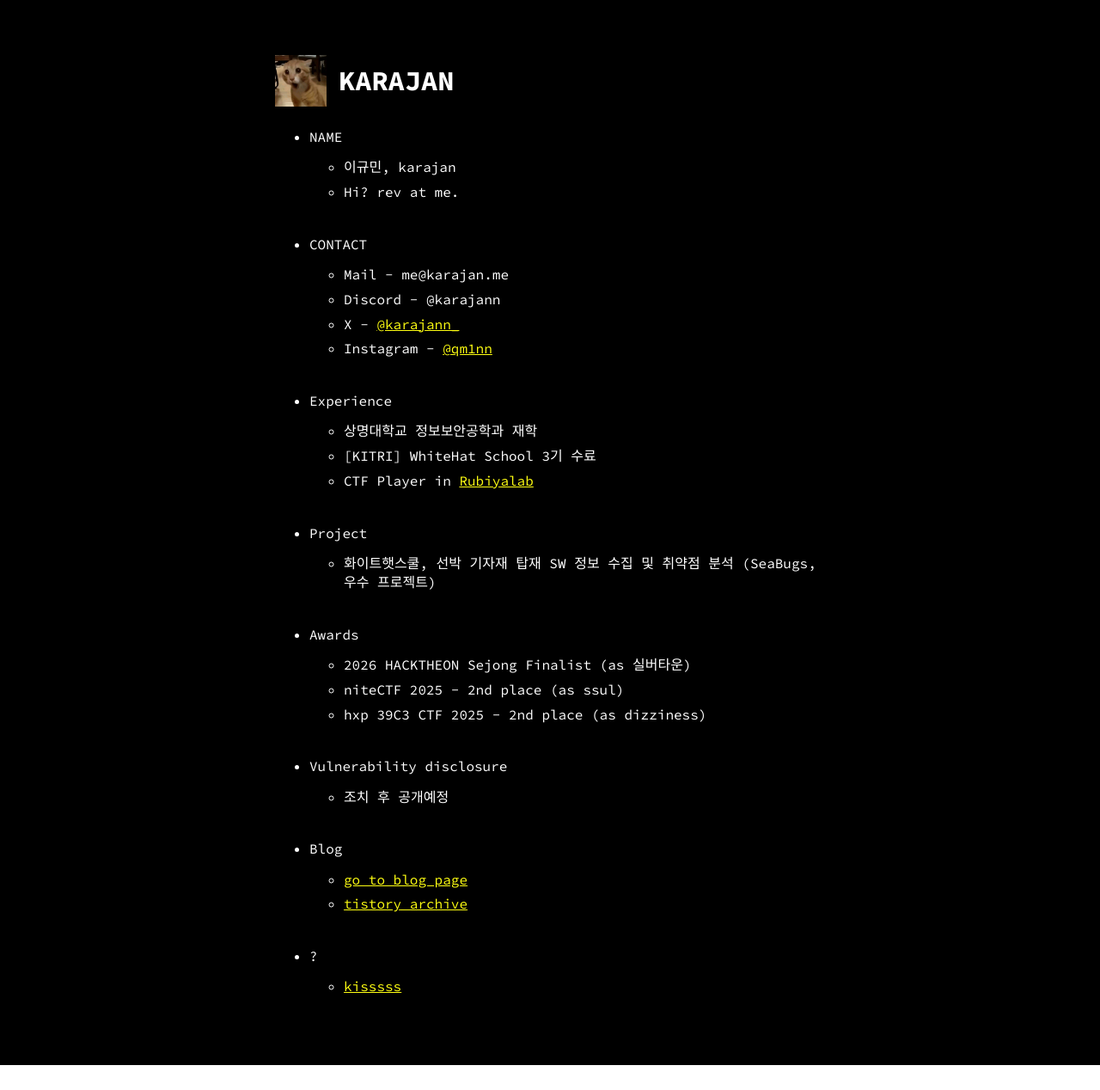
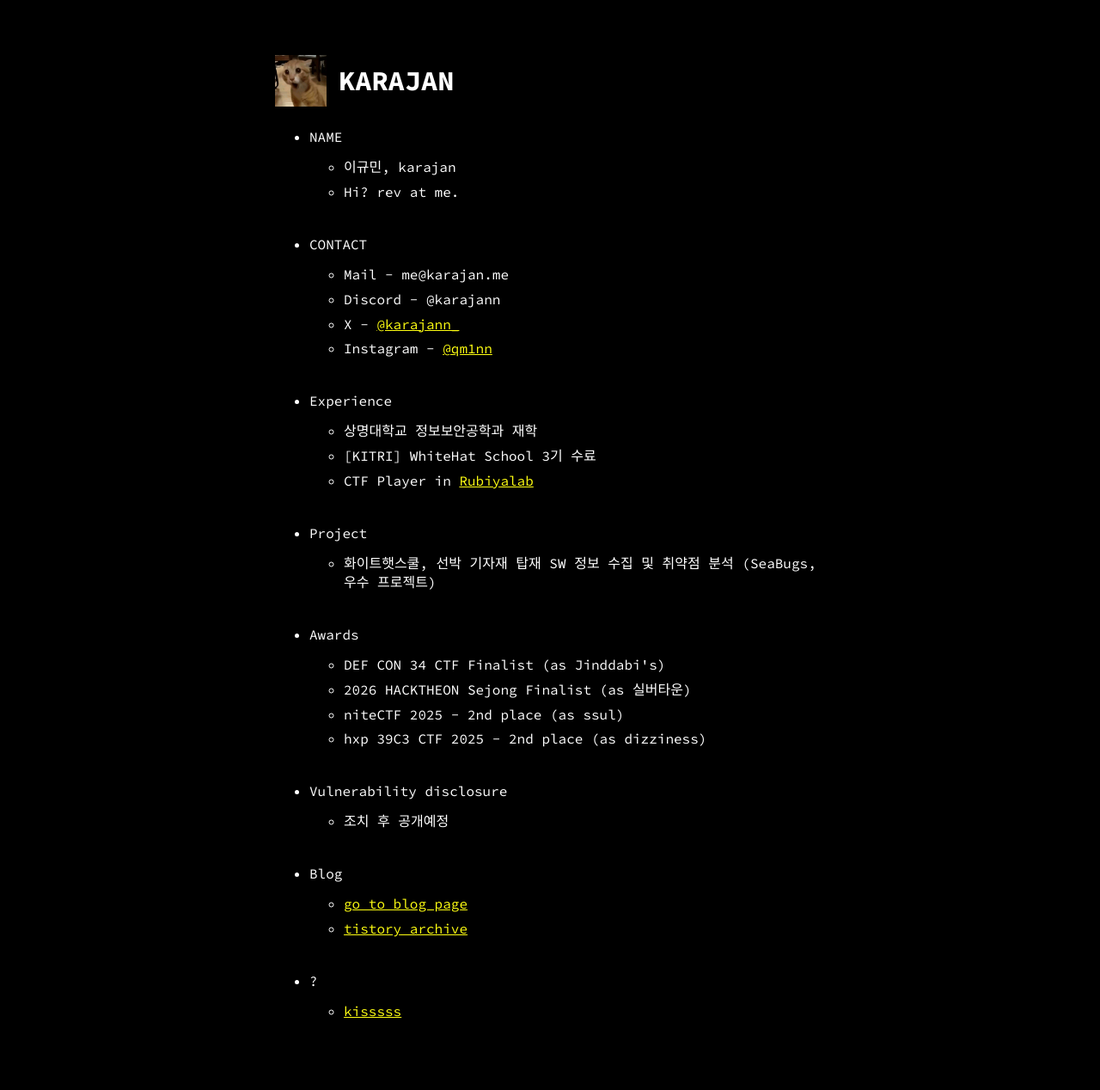
Before and after one commit to karajan0/karajan0.github.io, a Jekyll site: the page built from index.md, in a window 1280 px wide. Shown: the whole page at 86% size. Built offline with Jekyll 4.4.1, drawn with Linux system fonts in a browser that asks for light colours; some web fonts are replaced; before the commit the page ends 1239 px from its top, so only the background shows below that.

Commit message:
Add DEF CON 34 finalist award

```diff
--- a/_data/menu.yml
+++ b/_data/menu.yml
@@ -29,6 +29,7 @@ entries:
 
   - title: Awards
     entries:
+      - title: "DEF CON 34 CTF Finalist (as Jinddabi's)"
       - title: "2026 HACKTHEON Sejong Finalist (as 실버타운)"
       - title: niteCTF 2025 - 2nd place (as ssul)
       - title: hxp 39C3 CTF 2025 - 2nd place (as dizziness)
```
